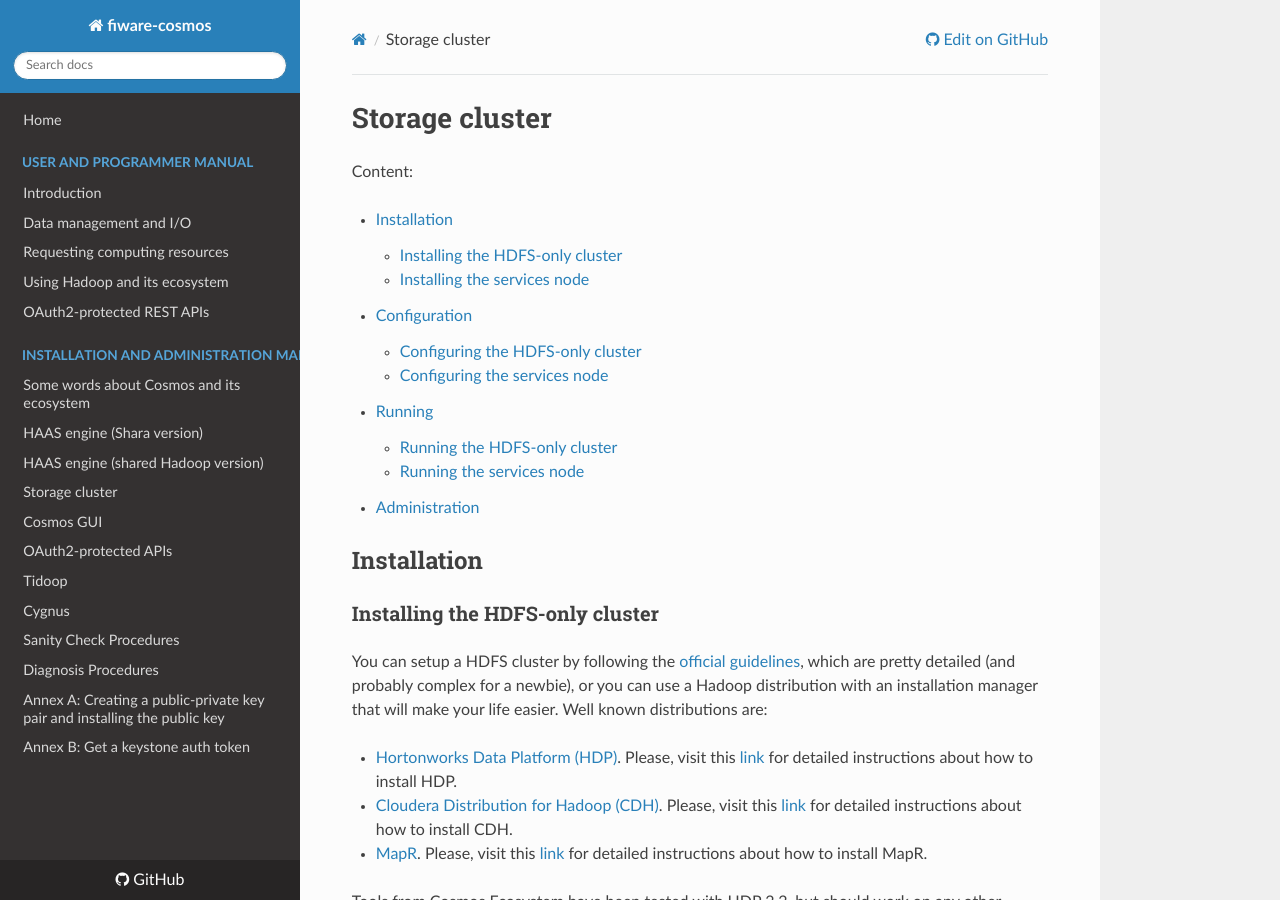
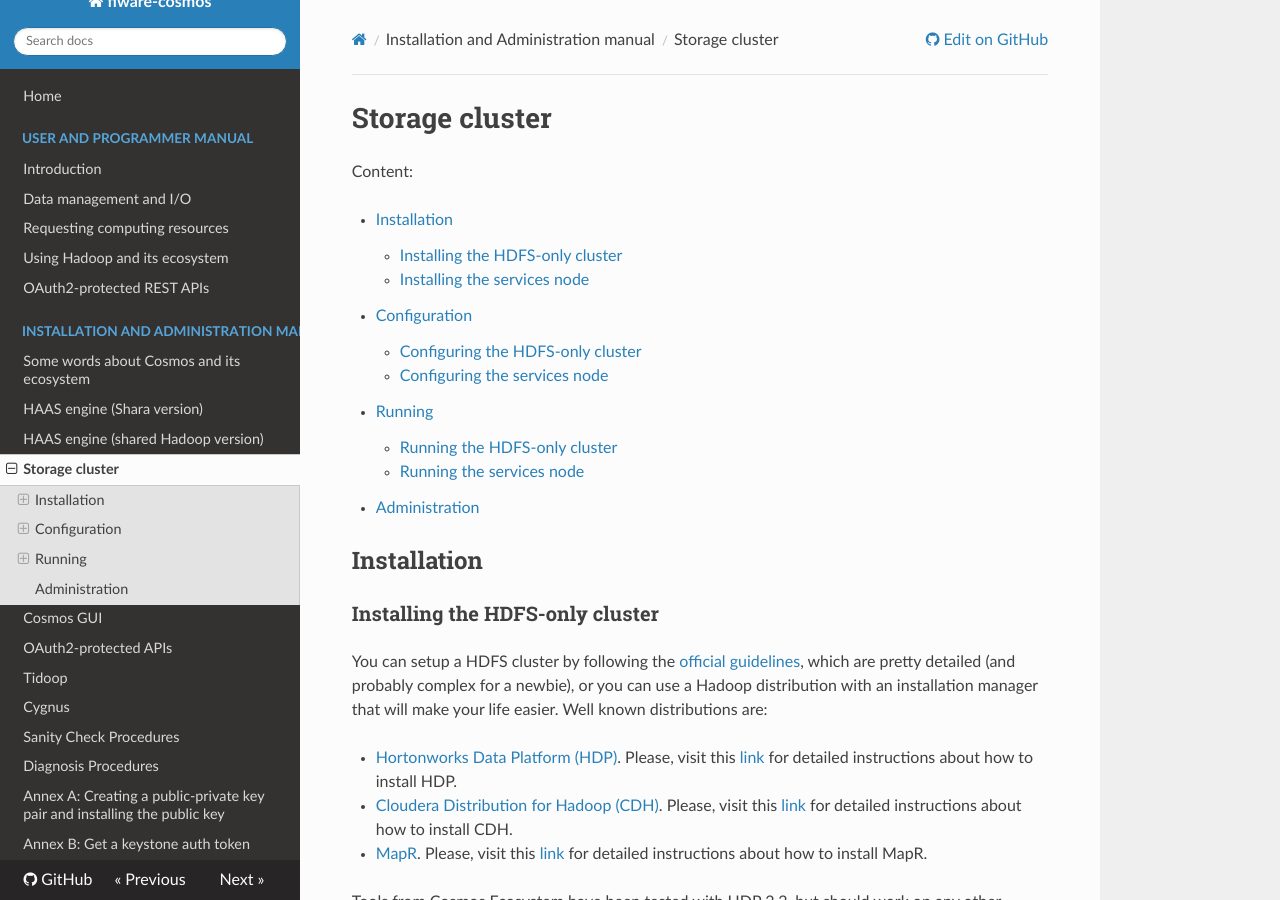
Before and after one commit to telefonicaid/fiware-cosmos, an MkDocs documentation site: the page built from doc/manuals/installation_and_administration_manual/batch/storage_cluster.md, in a window 1280 px wide and 900 px high. Built offline with MkDocs 1.6.1, drawn with Linux system fonts in a browser that asks for light colours; nearby versions of some CDN libraries; old or Windows-style settings are respelled for this version of MkDocs; a style sheet for code colours, icons or effects is not loaded; some of the changed lines change nothing that is shown.

Commit message:
FIX the installation and administration manual

```diff
--- a/mkdocs.yml
+++ b/mkdocs.yml
@@ -17,15 +17,15 @@ pages:
       - 'Using Hadoop and its ecosystem': 'user_and_programmer_manual/batch/using_hadoop_and_ecosystem.md'
       - 'OAuth2-protected REST APIs': 'user_and_programmer_manual/batch/oauth2_rest_apis.md'
   - 'Installation and Administration manual':
-      - 'Some words about Cosmos and its ecosystem': 'installation_and_administration_manual/some_words_about_cosmos_and_ecosystem.md'
-      - 'HAAS engine (Shara version)': 'installation_and_administration_manual/haas_engine_sahara.md'
-      - 'HAAS engine (shared Hadoop version)': 'installation_and_administration_manual/haas_engine_shared_hadoop.md'
-      - 'Storage cluster': 'installation_and_administration_manual/storage_cluster.md'
-      - 'Cosmos GUI': 'installation_and_administration_manual/cosmos_gui.md'
-      - 'OAuth2-protected APIs': 'installation_and_administration_manual/oauth2_protected_apis.md'
-      - 'Tidoop': 'installation_and_administration_manual/tidoop.md'
-      - 'Cygnus': 'installation_and_administration_manual/cygnus.md'
-      - 'Sanity Check Procedures': 'installation_and_administration_manual/sanity_check_procedures.md'
-      - 'Diagnosis Procedures': 'installation_and_administration_manual/diagnosis_procedures.md'
-      - 'Annex A: Creating a public-private key pair and installing the public key': 'installation_and_administration_manual/annex_a_create_and_install_keypair.md'
-      - 'Annex B: Get a keystone auth token': 'installation_and_administration_manual/annex_b_get_keystone_auth_token.md'
+      - 'Some words about Cosmos and its ecosystem': 'installation_and_administration_manual/batch/some_words_about_cosmos_and_ecosystem.md'
+      - 'HAAS engine (Shara version)': 'installation_and_administration_manual/batch/haas_engine_sahara.md'
+      - 'HAAS engine (shared Hadoop version)': 'installation_and_administration_manual/batch/haas_engine_shared_hadoop.md'
+      - 'Storage cluster': 'installation_and_administration_manual/batch/storage_cluster.md'
+      - 'Cosmos GUI': 'installation_and_administration_manual/batch/cosmos_gui.md'
+      - 'OAuth2-protected APIs': 'installation_and_administration_manual/batch/oauth2_protected_apis.md'
+      - 'Tidoop': 'installation_and_administration_manual/batch/tidoop.md'
+      - 'Cygnus': 'installation_and_administration_manual/batch/cygnus.md'
+      - 'Sanity Check Procedures': 'installation_and_administration_manual/batch/sanity_check_procedures.md'
+      - 'Diagnosis Procedures': 'installation_and_administration_manual/batch/diagnosis_procedures.md'
+      - 'Annex A: Creating a public-private key pair and installing the public key': 'installation_and_administration_manual/batch/annex_a_create_and_install_keypair.md'
+      - 'Annex B: Get a keystone auth token': 'installation_and_administration_manual/batch/annex_b_get_keystone_auth_token.md'
```
